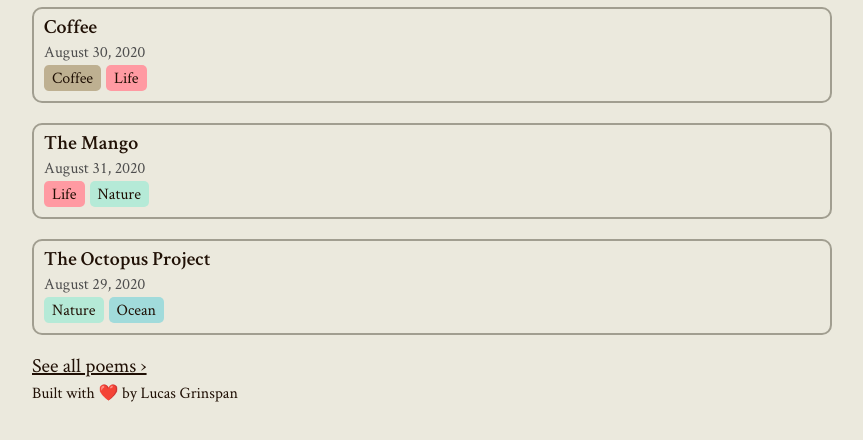
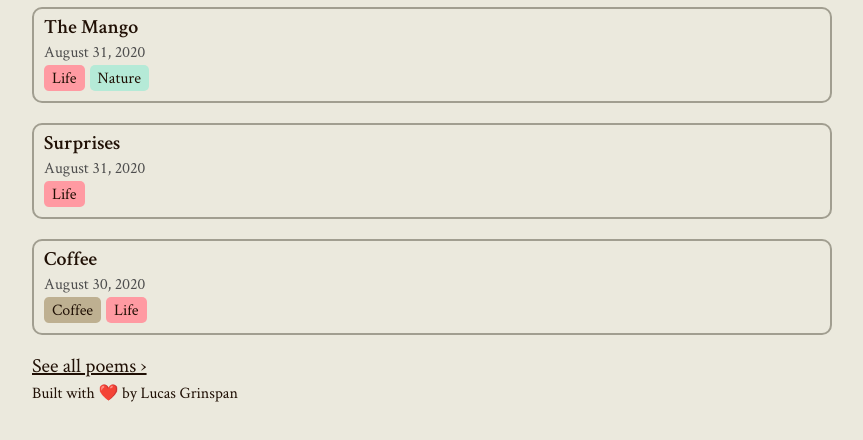
Before and after one commit to lucasgrinspan/bean-poems, a website: page public/index.html in a window 1280 px wide. Shown: the part 168-608 px from the top of the page, without its empty margins (208-1071 px from the left). Drawn offline with Linux system fonts and the light colour scheme.

Commit message:
sorts poems by date

```diff
--- a/public/index.html
+++ b/public/index.html
@@ -19,14 +19,6 @@
             <hr class="decorative" />
             <div>
                 <h2>Latest Poems</h2>
-                                <a href="coffee/index.html" class="poem-link">
-                    <p class="poem-title">Coffee</p>
-                    <p class="poem-date">August 30, 2020</p>
-                    <ul class="category-container">
-                                                <li class="poem-category" data-category="Coffee">Coffee</li>
-                                                <li class="poem-category" data-category="Life">Life</li>
-                                            </ul>
-                </a>
                                 <a href="mango/index.html" class="poem-link">
                     <p class="poem-title">The Mango</p>
                     <p class="poem-date">August 31, 2020</p>
@@ -35,12 +27,19 @@
                                                 <li class="poem-category" data-category="Nature">Nature</li>
                                             </ul>
                 </a>
-                                <a href="octopus/index.html" class="poem-link">
-                    <p class="poem-title">The Octopus Project</p>
-                    <p class="poem-date">August 29, 2020</p>
+                                <a href="surprises/index.html" class="poem-link">
+                    <p class="poem-title">Surprises</p>
+                    <p class="poem-date">August 31, 2020</p>
                     <ul class="category-container">
-                                                <li class="poem-category" data-category="Nature">Nature</li>
-                                                <li class="poem-category" data-category="Ocean">Ocean</li>
+                                                <li class="poem-category" data-category="Life">Life</li>
+                                            </ul>
+                </a>
+                                <a href="coffee/index.html" class="poem-link">
+                    <p class="poem-title">Coffee</p>
+                    <p class="poem-date">August 30, 2020</p>
+                    <ul class="category-container">
+                                                <li class="poem-category" data-category="Coffee">Coffee</li>
+                                                <li class="poem-category" data-category="Life">Life</li>
                                             </ul>
                 </a>
                                 <a href="./catalog" class="nav-link">See all poems ›</a>
--- a/src/index.js
+++ b/src/index.js
@@ -4,10 +4,12 @@ const sqrl = require("squirrelly");
 
 const createPoem = require("./poems");
 
+// Prepare all of the poems
 const poemsData = fs
     .readdirSync(config.dev.poemsDir)
     .map((poem) => poem.slice(0, -3))
-    .map((poem) => createPoem(poem));
+    .map((poem) => createPoem(poem))
+    .sort((a, b) => new Date(b.attributes.date) - new Date(a.attributes.date));
 
 // Create the public folder
 if (!fs.existsSync(config.dev.outDir)) {
```
Also changed, not shown: public/coffee/index.html (+6 -3 lines), public/mango/index.html (+3 -6 lines), public/octopus/index.html (+3 -6 lines), public/surprises/index.html (+6 -3 lines).
